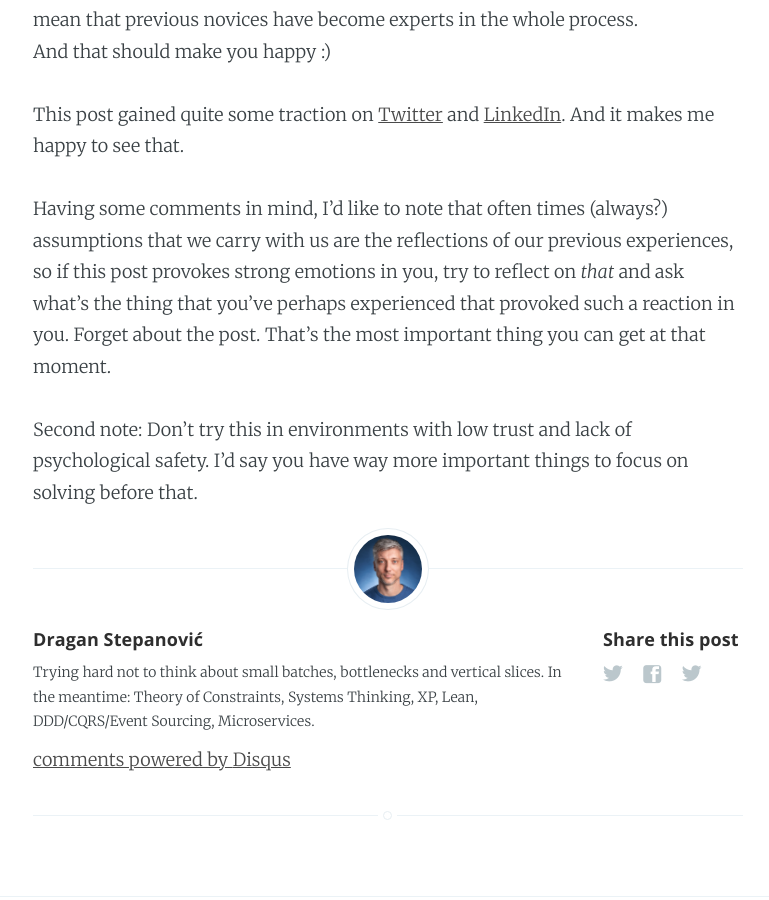
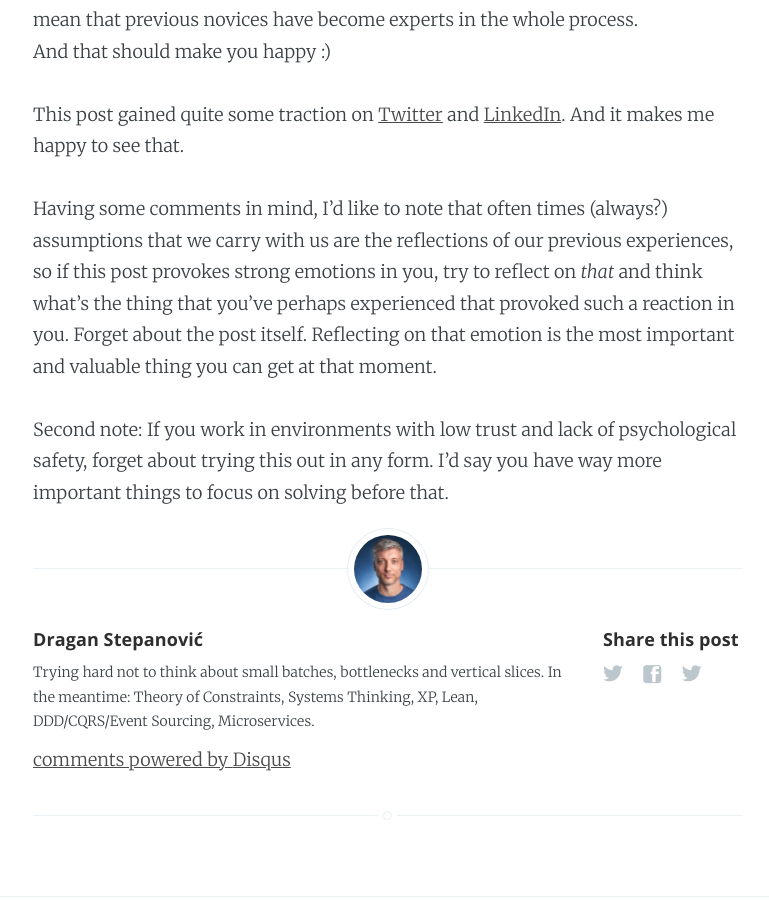
Before and after one commit to dragan-stepanovic/dragan-stepanovic.github.io, a Jekyll site: the page built from _posts/2020-06-25-no-coding-seniors.md, in a window 1280 px wide and 900 px high, scrolled down 612 px. Shown: the whole window, without its empty margins (252-1021 px from the left). Built offline with Jekyll 4.4.1, drawn with Linux system fonts in a browser that asks for light colours; our own code applies the rules of GitHub Pages for plain Markdown files; comment, search, counter and statistics services are not loaded.

Commit message:
Update 2020-06-25-no-coding-seniors.md

```diff
--- a/_posts/2020-06-25-no-coding-seniors.md
+++ b/_posts/2020-06-25-no-coding-seniors.md
@@ -12,7 +12,6 @@ And that should make you happy :)
 
 This post gained quite some traction on [Twitter](https://twitter.com/d_stepanovic/status/1276257965373259777) and [LinkedIn](https://www.linkedin.com/posts/dstepanovic_what-if-senior-developers-were-not-allowed-activity-6702103827295936512-0D2B). And it makes me happy to see that.
 
-Having some comments in mind, I'd like to note that often times (always?) assumptions that we carry with us are the reflections of our previous experiences, so if this post provokes strong emotions in you, try to reflect on _that_ and ask what's the thing that you've perhaps experienced that provoked such a reaction in you. Forget about the post. That's the most important thing you can get at that moment.
+Having some comments in mind, I'd like to note that often times (always?) assumptions that we carry with us are the reflections of our previous experiences, so if this post provokes strong emotions in you, try to reflect on _that_ and think what's the thing that you've perhaps experienced that provoked such a reaction in you. Forget about the post itself. Reflecting on that emotion is the most important and valuable thing you can get at that moment.
 
-
-Second note: Don't try this in environments with low trust and lack of psychological safety. I'd say you have way more important things to focus on solving before that.
+Second note: If you work in environments with low trust and lack of psychological safety, forget about trying this out in any form. I'd say you have way more important things to focus on solving before that.
```
